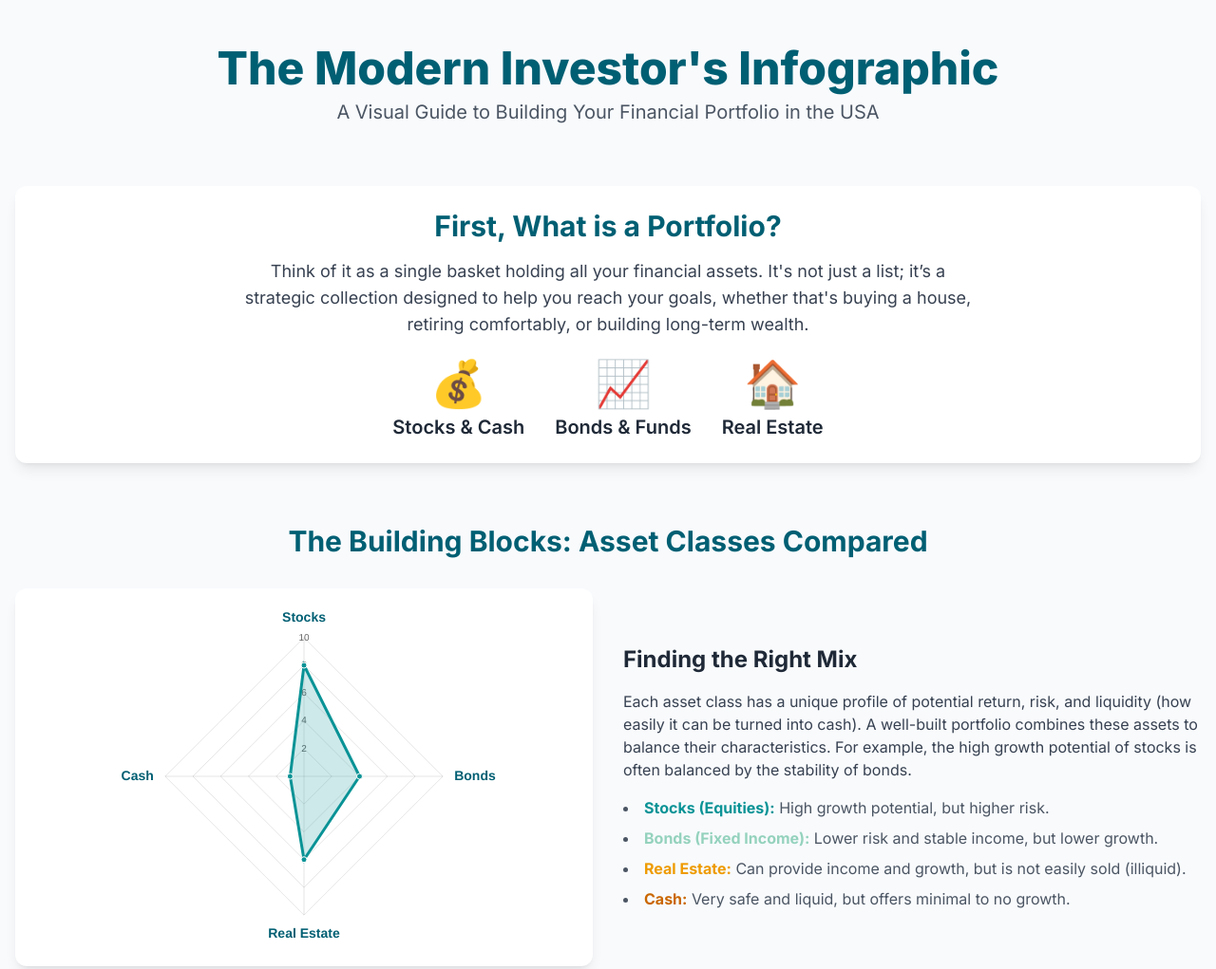
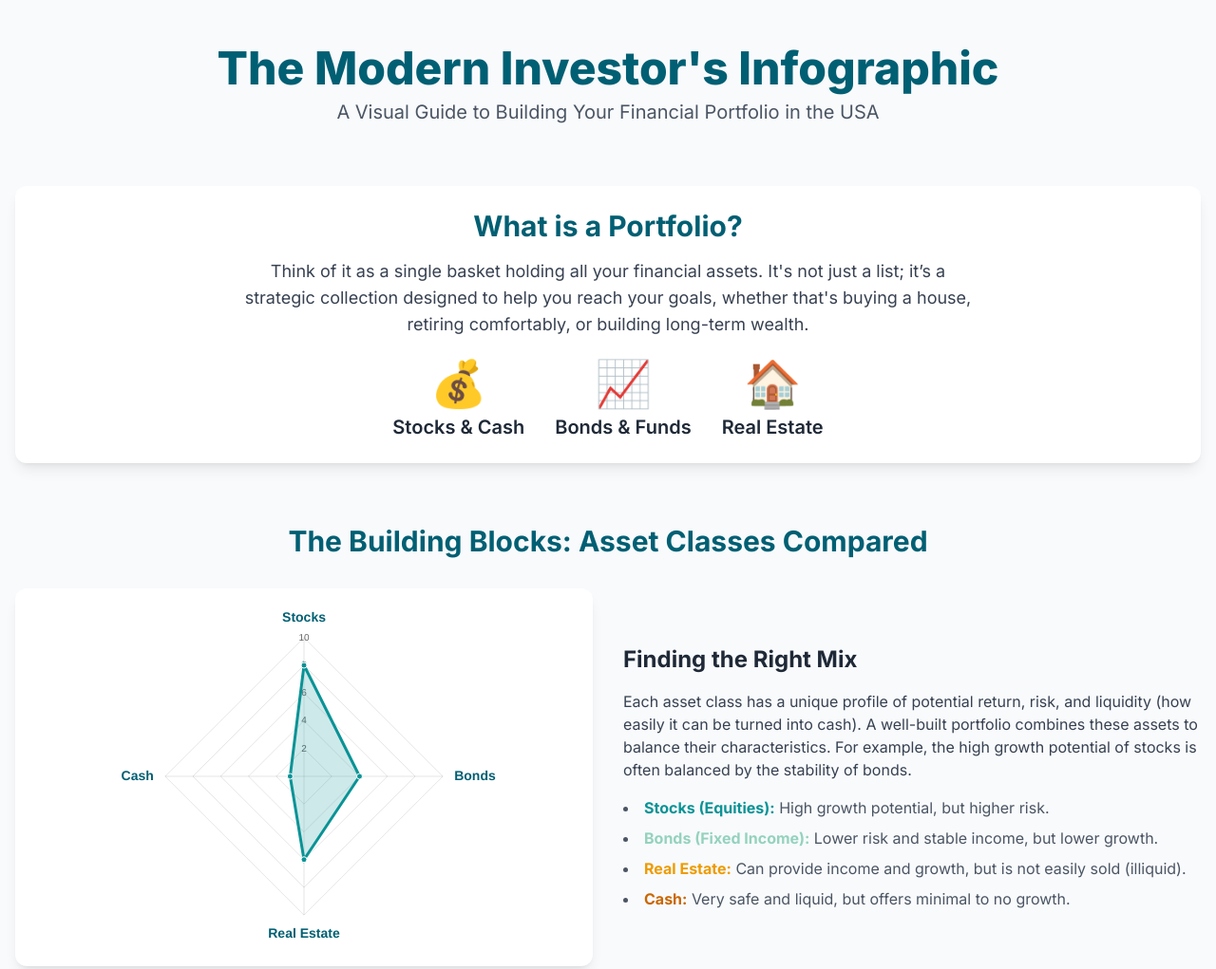
Before and after one commit to yyyprojects/PortfolioFlashI2, a plain HTML site: page index.html in a window 1280 px wide. Shown: the top 1021 px of the page at 95% size. Drawn offline with nearby package versions, Linux system fonts and the light colour scheme.

Commit message:
Update index.html

```diff
--- a/index.html
+++ b/index.html
@@ -72,7 +72,7 @@
 
         <section id="what-is-it" class="mb-16">
             <div class="card text-center">
-                <h2 class="text-3xl font-bold text-[#005f73] mb-4">First, What is a Portfolio?</h2>
+                <h2 class="text-3xl font-bold text-[#005f73] mb-4">What is a Portfolio?</h2>
                 <p class="text-lg max-w-3xl mx-auto text-gray-700 mb-6">Think of it as a single basket holding all your financial assets. It's not just a list; it’s a strategic collection designed to help you reach your goals, whether that's buying a house, retiring comfortably, or building long-term wealth.</p>
                 <div class="flex justify-center items-center space-x-4 md:space-x-8 text-xl">
                     <div class="text-center">
```
